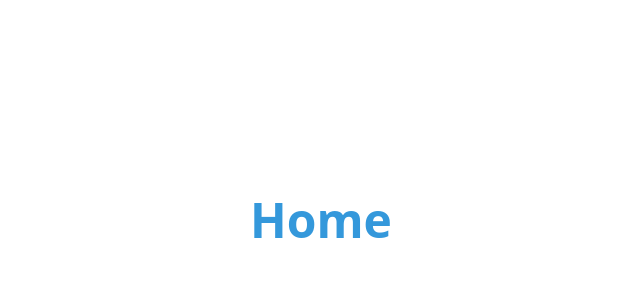
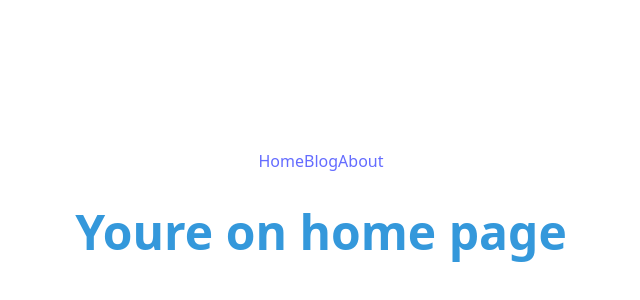
Before and after one commit to 00o0ooo0o/ForumWebApp, a React (Vite) app in the folder core/frontend/: page / in a window 1280 px wide. Shown: the part 180-480 px from the top of the page, without its empty margins (319-959 px from the left). Built offline with nearby package versions, Linux system fonts and the light colour scheme.

Commit message:
Basic SPA Routing

```diff
--- a/core/frontend/src/App.jsx
+++ b/core/frontend/src/App.jsx
@@ -1,15 +1,29 @@
 import React from 'react'
-import { BrowserRouter, Routes, Route } from 'react-router-dom';
+import { Routes, Route, Link } from 'react-router-dom';
+import { HomePage } from './pages/HomePage';
+import { AboutPage } from './pages/AboutPage';
+import { BlogPage } from './pages/BlogPage';
+import { NotFoundPage } from './pages/NotFoundPage';
 import './App.css'
 
 function App() {
   return (
-    <BrowserRouter>
+    <>
+      <header>
+        <nav>
+          <Link to="/">Home</Link>
+          <Link to="/blog">Blog</Link>
+          <Link to="/about">About</Link>
+        </nav>
+      </header>
+
       <Routes>
-        <Route path="/" element={<h1>Home</h1>} />
-        <Route path="/about" element={<h2>About</h2>} />
+        <Route path='/' element={<HomePage />} />
+        <Route path='/about' element={<AboutPage />} />
+        <Route path='/blog' element={<BlogPage />} />
+        <Route path='*' element={<NotFoundPage />} />
       </Routes>
-    </BrowserRouter>
+    </>
   );
 }
 
--- a/core/frontend/src/main.jsx
+++ b/core/frontend/src/main.jsx
@@ -1,11 +1,15 @@
-import React from 'react'
-import { StrictMode } from 'react'
-import { createRoot } from 'react-dom/client'
+import React from 'react';
+import { createRoot } from 'react-dom/client';
+import { BrowserRouter } from 'react-router-dom'
 import './index.css'
 import App from './App.jsx'
 
-createRoot(document.getElementById('root')).render(
-  <StrictMode>
-    <App />
-  </StrictMode>,
-)
+const root = createRoot(document.getElementById('root'));
+
+root.render(
+  <React.StrictMode>
+    <BrowserRouter>
+      <App />
+    </BrowserRouter>
+  </React.StrictMode>
+);
--- /dev/null
+++ b/core/frontend/src/pages/AboutPage.jsx
@@ -0,0 +1,11 @@
+import React from 'react'
+
+const AboutPage = () => {
+    return (
+        <div>
+            <h1>About us</h1>
+        </div>
+    )
+}
+
+export {AboutPage};
--- /dev/null
+++ b/core/frontend/src/pages/BlogPage.jsx
@@ -0,0 +1,11 @@
+import React from 'react'
+
+const BlogPage = () => {
+    return (
+        <div>
+            <h1>Youre on blog page</h1>
+        </div>
+    )
+}
+
+export {BlogPage};
--- /dev/null
+++ b/core/frontend/src/pages/HomePage.jsx
@@ -0,0 +1,11 @@
+import React from 'react'
+
+const HomePage = () => {
+    return (
+        <div>
+            <h1>Youre on home page</h1>
+        </div>
+    )
+}
+
+export {HomePage};
--- /dev/null
+++ b/core/frontend/src/pages/NotFoundPage.jsx
@@ -0,0 +1,12 @@
+import React from 'react'
+import {Link} from 'react-router-dom'
+
+const NotFoundPage = () => {
+    return (
+        <div>
+            This Page doesnt exist. Go to <Link to="/">home</Link>
+        </div>
+    )
+}
+
+export {NotFoundPage};
```
Also changed, not shown: 1 other file (tests, documents, lock files or other folders).
